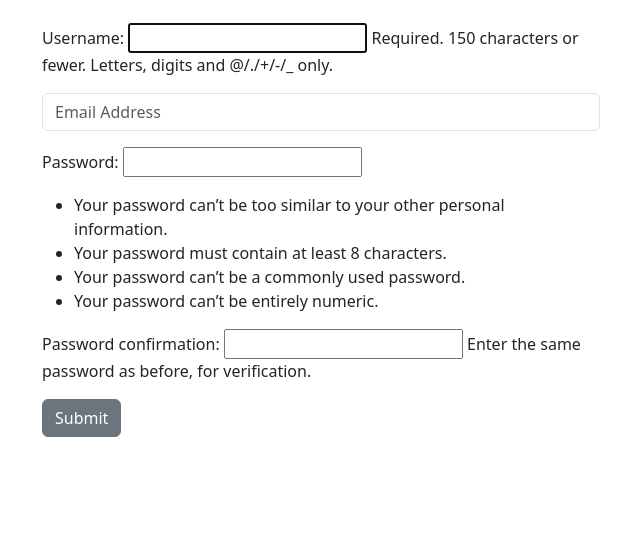
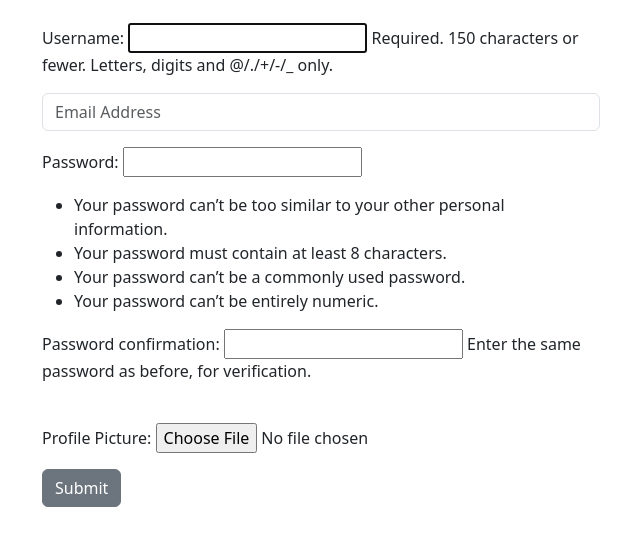
Before and after one commit to Rhythm1821/TweeterSphere, a Django app: template main/templates/update_user.html in a window 1280 px wide. Shown: the part 127-673 px from the top of the page, without its empty margins (319-959 px from the left). Run offline with Django 5.2, Linux system fonts and the light colour scheme; the template is opened without the code that fills it: values that come from a table or form of the project are taken from there, others are empty.

Commit message:
profile picture

```diff
--- a/main/forms.py
+++ b/main/forms.py
@@ -1,7 +1,15 @@
 from django import forms
 from django.contrib.auth.forms import UserCreationForm
 from django.contrib.auth.models import User
-from .models import Tweet
+from .models import Tweet,Profile
+
+
+class ProfileImageForm(forms.ModelForm):
+    profile_image = forms.ImageField(label="Profile Picture")
+
+    class Meta:
+        model = Profile
+        fields = ('profile_image', )
 
 class TweetForm(forms.ModelForm):
     body = forms.CharField(label="",required=True,
@@ -21,3 +29,10 @@ class RegisterForm(UserCreationForm):
     class Meta:
         model = User
         fields = ['username','email','password1','password2']
+
+class UserUpdateForm(UserCreationForm):
+    email = forms.EmailField(label='',max_length=100,widget=forms.TextInput(attrs={'class':'form-control','placeholder':'Email Address'}))
+
+    class Meta:
+        model = User
+        fields = ['username','email','password1','password2']
--- a/main/models.py
+++ b/main/models.py
@@ -10,6 +10,7 @@ class Profile(models.Model):
                                      symmetrical=False,
                                      blank=True)
     date_modified = models.DateTimeField(User,auto_now=True)
+    profile_image = models.ImageField(null=True,blank=True,upload_to="images/")
 
     def __str__(self):
         return self.user.username
--- a/main/templates/profile.html
+++ b/main/templates/profile.html
@@ -20,6 +20,9 @@
             </div>
 
             <div class="col-4">
+                {% if profile.profile_image %}
+                    <img src="{{ profile.profile_image.url }}" alt="">
+                {% endif %}
                 <div class="card">
                     <div class="card-header">
                       Follows
--- a/main/templates/update_user.html
+++ b/main/templates/update_user.html
@@ -4,10 +4,12 @@
 <div class="col-md-6 offset-md-3">
     <br>
     <h2>Update</h2>
-    <form method="POST" action="{% url 'update-user' %}">
+    <form method="POST" action="" enctype="multipart/form-data">
         <br>
         {% csrf_token %}
-        {{ form.as_p }}
+        {{ user_form.as_p }}
+        <br>
+        {{ profile_form.as_p }}
         <button type="submit" class="btn btn-secondary">Submit</button>
       </form>
 </div>
```
Also changed, not shown: main/views.py (+14 -7 lines), main/migrations/0004_registerform_profile_profile_image.py (added).
